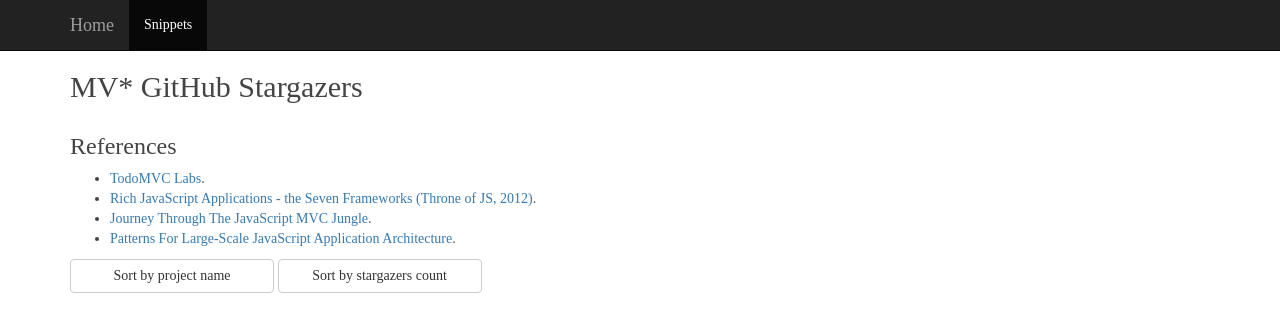
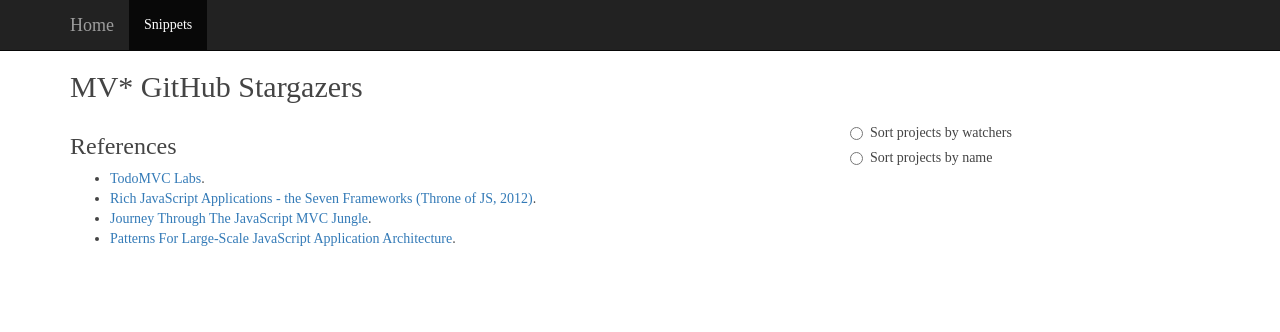
Before and after one commit to albertosantini/albertosantini.github.com, a Jekyll site: the page built from mvstar/index.html, in a window 1280 px wide. Shown: the top 332 px of the page. Built offline with Jekyll 4.4.1, drawn with Linux system fonts in a browser that asks for light colours; nearby versions of some CDN libraries; a script that is not in the unit is left out; some of the changed lines change nothing that is shown.

Commit message:
mvstar - Replace jQuery impl with angulare one.

```diff
--- a/mvstar/index.html
+++ b/mvstar/index.html
@@ -1,7 +1,7 @@
 ---
 layout: default
 title: MV* GitHub Stargazers
-jquery: 2.0.2
+angular: 1.2.0-rc.2
 ---
 <style>
     .dl-horizontal dd {
@@ -12,7 +12,7 @@
 
 <h2>{{ page.title }}</h2>
 
-<div class="row">
+<div class="row" ng-app="mvstar">
 
     <div class="col-lg-8">
         <h3>References</h3>
@@ -34,17 +34,33 @@
         </li>
         </ul>
 
-        <p>
-            <input id="sort-by-project-name" class="btn btn-default"
-                    value="Sort by project name">
-            <input id="sort-by-watchers-count" class="btn btn-default"
-                    value="Sort by stargazers count">
-        </p>
-
     </div>
 
     <div class="col-lg-4">
-        <dl id="TodoMVC" class="dl-horizontal"></dl>
+
+        <div ng-controller="mvstarCtrl">
+
+            <div class="radio">
+                <label>
+                    <input type="radio" ng-model="repoOrderBy" value="-watchers">
+                    Sort projects by watchers
+                </label>
+            </div>
+            <div class="radio">
+                <label>
+                    <input type="radio" ng-model="repoOrderBy" value="name">
+                    Sort projects by name
+                </label>
+            </div>
+            <dl class="dl-horizontal">
+                <span ng-repeat="repo in reposInfo | orderBy:repoOrderBy">
+                    <dt><a href="{{ repo.html_url }}">{{ repo.name }}</a></dt>
+                    <dd>{{ repo.watchers }}</dd>
+                </span>
+            </dl>
+
+        </div>
+
     </div>
 
 </div>
--- a/mvstar/mvstar.js
+++ b/mvstar/mvstar.js
@@ -1,130 +1,87 @@
-/*global jQuery */
+/*global angular */
 
-(function ($) {
+(function (angular) {
     "use strict";
 
-    var todoMVCRepos = {
-        "Agility.js": "https://api.github.com/repos/arturadib/agility",
-        "AngularJS": "https://api.github.com/repos/angular/angular.js",
-        "Backbone.js": "https://api.github.com/repos/jashkenas/backbone",
-        "batman.js": "https://api.github.com/repos/batmanjs/batman",
-        "Broke": "https://api.github.com/repos/brokenseal/broke-client",
-        "CanJS": "https://api.github.com/repos/bitovi/canjs",
-        "Chaplin": "https://api.github.com/repos/chaplinjs/chaplin",
-        "cujo.js": "https://api.github.com/repos/cujojs/cujo",
-        "dermis": "https://api.github.com/repos/wearefractal/dermis",
-        "Dijon": "https://api.github.com/repos/creynders/dijon",
-        "Dojo": "https://api.github.com/repos/dojo/dojo",
-        "Ember.js": "https://api.github.com/repos/emberjs/ember.js",
-        "Epitome": "https://api.github.com/repos/epitome-mvc/Epitome",
-        "Fidel": "https://api.github.com/repos/jgallen23/fidel",
-        "Flight": "https://api.github.com/repos/flightjs/flight",
-        "Fun": "https://api.github.com/repos/marcuswestin/fun",
-        "Funnyface.js": "https://api.github.com/repos/weepy/o_O",
-        "JavaScriptMVC": "https://api.github.com/repos/bitovi/javascriptmvc",
-        "jQuery": "https://api.github.com/repos/jquery/jquery",
-        "Knockback.js": "https://api.github.com/repos/kmalakoff/knockback",
-        "Knockout.js": "https://api.github.com/repos/knockout/knockout",
-        "Maria": "https://api.github.com/repos/petermichaux/maria",
-        "Marionette.js": "https://api.github.com/repos/marionettejs/" +
-            "backbone.marionette",
-        "Meteor": "https://api.github.com/repos/meteor/meteor",
-        "Montage": "https://api.github.com/repos/montagejs/montage",
-        "Olives": "https://api.github.com/repos/flams/olives",
-        "Polymer": "https://api.github.com/repos/polymer/polymer",
-        "Plastronjs": "https://api.github.com/repos/rhysbrettbowen/PlastronJS",
-        "PureMVC": "https://api.github.com/repos/puremvc/" +
-            "puremvc-js-multicore-framework",
-        "React": "https://api.github.com/repos/facebook/react",
-        "Ractive.js": "https://api.github.com/repos/Rich-Harris/Ractive",
-        "rAppid.js": "https://api.github.com/repos/rappid/rAppid.js",
-        "RequireJS": "https://api.github.com/repos/jrburke/requirejs",
-        "Sammy.js": "https://api.github.com/repos/quirkey/sammy",
-        "Serenade.js": "https://api.github.com/repos/elabs/serenade.js",
-        "soma.js": "https://api.github.com/repos/somajs/somajs",
-        "Spine": "https://api.github.com/repos/spine/spine",
-        "Stapes.js": "https://api.github.com/repos/hay/stapes",
-        "Thorax": "https://api.github.com/repos/walmartlabs/thorax",
-        "TroopJS": "https://api.github.com/repos/troopjs/troopjs-core",
-        "Yui": "https://api.github.com/repos/yui/yui3"
-    },
-    todoMVCNode = $("#TodoMVC"),
-    todoMVCProjects = [];
+    var app = angular.module("mvstar", []);
 
-    function projectRender(node, project) {
-        var content = node.html(),
-            projectLink = "<a href='" +
-                project.link + "'>" +
-                project.name + "</a>";
+    // AngularJS: Creating A Service With $http
+    // http://www.benlesh.com/2013/02/angularjs-creating-service-with-http.html
+    app.factory("ghService", function ($http, $q) {
+        return {
+            getRepoInfo: function (data) {
+                var ghRepoUrl = "https://api.github.com/repos/",
+                    url = ghRepoUrl + data.repo,
+                    deferred = $q.defer();
 
-        content += "<dt>" + projectLink + "</dt>" +
-            "<dd class='watchers'>" + project.watchers + "</dd>";
+                data.params = data.params || {};
+                data.params.callback = "JSON_CALLBACK";
 
-        node.html(content);
-    }
+                $http.jsonp(url, data)
+                    .success(function (response) {
+                        deferred.resolve(response.data);
+                    }).error(function () {
+                        deferred.reject();
+                    });
 
-    function getWatchers(node, repos, projects) {
-        $.each(repos, function (projectName, repoUrl) {
-            $.ajax({
-                type: "GET",
-                dataType: "jsonp",
-                cache: true,
-                url: repoUrl,
-                success: function (response) {
-                    var project;
+                return deferred.promise;
+            }
+        };
+    });
 
-                    if (response.data.html_url) {
-                        project = {
-                            name: projectName,
-                            link: response.data.html_url,
-                            watchers: response.data.watchers
-                        };
-                    } else {
-                        project = {
-                            name: projectName,
-                            link: "#",
-                            watchers: response.data.message || response.message
-                        };
-                    }
+    app.controller("mvstarCtrl", function ($scope, ghService) {
+        var mvstarRepos = [
+            {repo: "arturadib/agility"},
+            {repo: "angular/angular.js"},
+            {repo: "jashkenas/backbone"},
+            {repo: "batmanjs/batman"},
+            {repo: "brokenseal/broke-client"},
+            {repo: "bitovi/canjs"},
+            {repo: "chaplinjs/chaplin"},
+            {repo: "cujojs/cujo"},
+            {repo: "wearefractal/dermis"},
+            {repo: "creynders/dijon"},
+            {repo: "dojo/dojo"},
+            {repo: "emberjs/ember.js"},
+            {repo: "epitome-mvc/Epitome"},
+            {repo: "jgallen23/fidel"},
+            {repo: "flightjs/flight"},
+            {repo: "marcuswestin/fun"},
+            {repo: "weepy/o_O"},
+            {repo: "bitovi/javascriptmvc"},
+            {repo: "jquery/jquery"},
+            {repo: "kmalakoff/knockback"},
+            {repo: "knockout/knockout"},
+            {repo: "petermichaux/maria"},
+            {repo: "marionettejs/backbone.marionette"},
+            {repo: "meteor/meteor"},
+            {repo: "montagejs/montage"},
+            {repo: "flams/olives"},
+            {repo: "polymer/polymer"},
+            {repo: "rhysbrettbowen/PlastronJS"},
+            {repo: "puremvc/puremvc-js-multicore-framework"},
+            {repo: "facebook/react"},
+            {repo: "Rich-Harris/Ractive"},
+            {repo: "rappid/rAppid.js"},
+            {repo: "jrburke/requirejs"},
+            {repo: "quirkey/sammy"},
+            {repo: "elabs/serenade.js"},
+            {repo: "somajs/somajs"},
+            {repo: "spine/spine"},
+            {repo: "hay/stapes"},
+            {repo: "walmartlabs/thorax"},
+            {repo: "troopjs/troopjs-core"},
+            {repo: "yui/yui3"}
+        ];
 
-                    projects.push(project);
-                    projectRender(node, project);
-                }
+        $scope.reposInfo = [];
+        $scope.repoOrderBy = "name";
+
+        mvstarRepos.forEach(function (repo) {
+            ghService.getRepoInfo(repo).then(function (repoInfo) {
+                $scope.reposInfo.push(repoInfo);
             });
         });
-    }
 
-    function projectNameComparator(p1, p2) {
-        var a = p1.name.toLowerCase(),
-            b = p2.name.toLowerCase();
-
-        return a < b ? -1 : a > b ? 1 : 0;
-    }
-
-    function projectWatchersComparator(p1, p2) {
-        var a = p1.watchers,
-            b = p2.watchers;
-
-        return a < b ? 1 : a > b ? -1 : 0;
-    }
-
-    function sortProjects(node, projects, sortFn) {
-        var sortedProjects = projects.sort(sortFn);
-
-        node.empty();
-        $.each(sortedProjects, function (index, project) {
-            projectRender(node, project);
-        });
-    }
-
-    $("#sort-by-project-name").on("click", function () {
-        sortProjects(todoMVCNode, todoMVCProjects, projectNameComparator);
     });
-
-    $("#sort-by-watchers-count").on("click", function () {
-        sortProjects(todoMVCNode, todoMVCProjects, projectWatchersComparator);
-    });
-
-    getWatchers(todoMVCNode, todoMVCRepos, todoMVCProjects);
-
-}(jQuery));
+}(angular));
```
